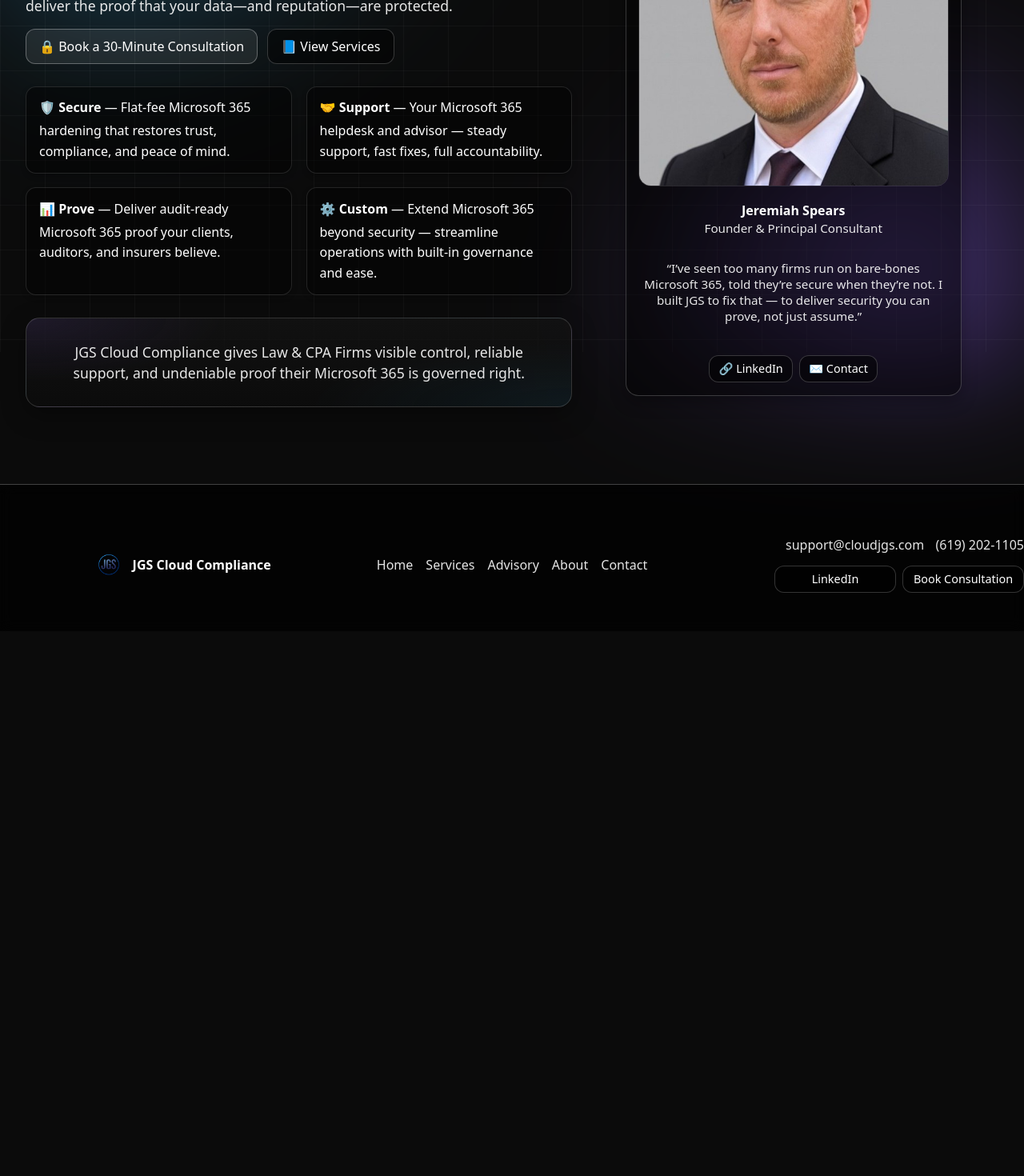
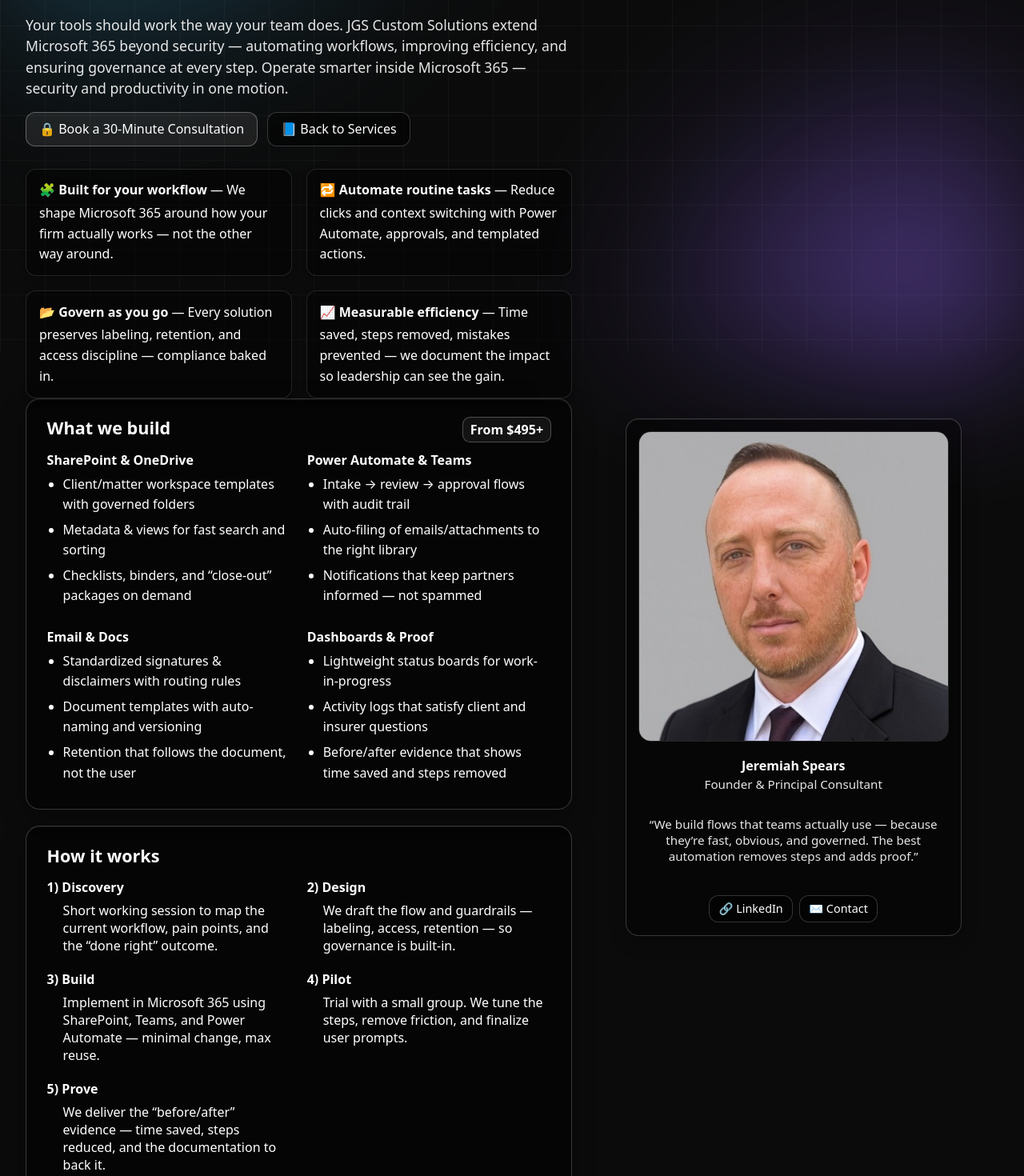
Before and after one commit to jspears80/jgs, a Next.js app: page /custom in a window 1280 px wide. Shown: the part 360-1830 px from the top of the page at 80% size. Before the commit the page ends 1149 px from the top, so only its background shows below. Built offline with nearby package versions, Linux system fonts and the light colour scheme.

Commit message:
Update page.tsx

```diff
--- a/app/custom/page.tsx
+++ b/app/custom/page.tsx
@@ -1,18 +1,20 @@
 'use client';
 import React from 'react';
 
-export default function HomePage() {
+export default function CustomSolutionsPage() {
   return (
-    <section className="section container">
+    <section className="section container page-services">
       <div className="page home-grid">
         {/* ===== LEFT COLUMN — HERO / SUMMARY ===== */}
         <div>
           <span className="eyebrow">Consulting • Microsoft 365</span>
-          <h1 className="hero">Secure • Support • Prove </h1>
-          <h2>Microsoft 365 for Law &amp; CPA Firms</h2>
+          <h1 className="hero">⚙️ Custom Solutions — from $495+</h1>
+          <h2>Make Microsoft 365 fit your firm</h2>
 
           <p className="lead" style={{ maxWidth: '68ch' }}>
-            Professional firms run on trust. We secure your Microsoft 365, keep it clean, and deliver the proof that your data—and reputation—are protected.
+            Your tools should work the way your team does. JGS Custom Solutions extend Microsoft 365
+            beyond security — automating workflows, improving efficiency, and ensuring governance at every
+            step. Operate smarter inside Microsoft 365 — security and productivity in one motion.
           </p>
 
           <div
@@ -32,36 +34,136 @@ export default function HomePage() {
               🔒 Book a 30-Minute Consultation
             </a>
             <a className="btn" href="/services">
-              📘 View Services
+              📘 Back to Services
             </a>
           </div>
 
-          {/* ===== PROOF GRID (Four-Card) ===== */}
+          {/* ===== VALUE SUMMARY (concise) ===== */}
           <div className="proofgrid">
             <div>
-             <strong>🛡️ Secure</strong> — Flat-fee Microsoft 365 hardening that restores trust, compliance, and peace of mind.
+              <strong>🧩 Built for your workflow</strong> — We shape Microsoft 365 around how your firm
+              actually works — not the other way around.
             </div>
             <div>
-             <strong>🤝 Support</strong> — Your Microsoft 365 helpdesk and advisor — steady support, fast fixes, full accountability.
+              <strong>🔁 Automate routine tasks</strong> — Reduce clicks and context switching with
+              Power Automate, approvals, and templated actions.
             </div>
             <div>
-             <strong>📊 Prove</strong> — Deliver audit-ready Microsoft 365 proof your clients, auditors, and insurers believe.
+              <strong>📂 Govern as you go</strong> — Every solution preserves labeling, retention, and
+              access discipline — compliance baked in.
             </div>
             <div>
-             <strong>⚙️ Custom</strong> — Extend Microsoft 365 beyond security — streamline operations with built-in governance and ease.
+              <strong>📈 Measurable efficiency</strong> — Time saved, steps removed, mistakes prevented —
+              we document the impact so leadership can see the gain.
             </div>
+          </div>
+
+          {/* ===== WHAT WE BUILD (examples) ===== */}
+          <div className="card full service-card">
+            <div className="service-head">
+              <h3 className="title-xl">What we build</h3>
+              <span className="price-pill">From $495+</span>
+            </div>
+            <div className="two-col">
+              <div>
+                <div className="subhead">SharePoint &amp; OneDrive</div>
+                <ul className="list-tight">
+                  <li>Client/matter workspace templates with governed folders</li>
+                  <li>Metadata &amp; views for fast search and sorting</li>
+                  <li>Checklists, binders, and “close-out” packages on demand</li>
+                </ul>
+              </div>
+              <div>
+                <div className="subhead">Power Automate &amp; Teams</div>
+                <ul className="list-tight">
+                  <li>Intake → review → approval flows with audit trail</li>
+                  <li>Auto-filing of emails/attachments to the right library</li>
+                  <li>Notifications that keep partners informed — not spammed</li>
+                </ul>
+              </div>
+              <div>
+                <div className="subhead">Email &amp; Docs</div>
+                <ul className="list-tight">
+                  <li>Standardized signatures &amp; disclaimers with routing rules</li>
+                  <li>Document templates with auto-naming and versioning</li>
+                  <li>Retention that follows the document, not the user</li>
+                </ul>
+              </div>
+              <div>
+                <div className="subhead">Dashboards &amp; Proof</div>
+                <ul className="list-tight">
+                  <li>Lightweight status boards for work-in-progress</li>
+                  <li>Activity logs that satisfy client and insurer questions</li>
+                  <li>Before/after evidence that shows time saved and steps removed</li>
+                </ul>
+              </div>
+            </div>
+          </div>
+
+          {/* ===== HOW IT WORKS (5-step) ===== */}
+          <div className="card full service-card">
+            <div className="service-head">
+              <h3 className="title-xl">How it works</h3>
+            </div>
+            <div className="two-col">
+              <div>
+                <div className="subhead">1) Discovery</div>
+                <p className="list-tight">
+                  Short working session to map the current workflow, pain points, and the “done right” outcome.
+                </p>
+              </div>
+              <div>
+                <div className="subhead">2) Design</div>
+                <p className="list-tight">
+                  We draft the flow and guardrails — labeling, access, retention — so governance is built-in.
+                </p>
+              </div>
+              <div>
+                <div className="subhead">3) Build</div>
+                <p className="list-tight">
+                  Implement in Microsoft 365 using SharePoint, Teams, and Power Automate — minimal change, max reuse.
+                </p>
+              </div>
+              <div>
+                <div className="subhead">4) Pilot</div>
+                <p className="list-tight">
+                  Trial with a small group. We tune the steps, remove friction, and finalize user prompts.
+                </p>
+              </div>
+              <div>
+                <div className="subhead">5) Prove</div>
+                <p className="list-tight">
+                  We deliver the “before/after” evidence — time saved, steps reduced, and the documentation to back it.
+                </p>
+              </div>
+            </div>
+          </div>
+
+          {/* ===== BUSINESS VALUE (explicit bullets) ===== */}
+          <div className="card full">
+            <h3 className="title-xl">Business Value</h3>
+            <ul className="list-tight">
+              <li>Simplifies collaboration and everyday operations</li>
+              <li>Reduces manual effort without adding IT overhead</li>
+              <li>Increases efficiency while preserving governance and security</li>
+            </ul>
+            <p style={{ marginTop: '.5rem', opacity: .95 }}>
+              <em>“Operate smarter inside Microsoft 365 — security and productivity in one motion.”</em>
+            </p>
           </div>
 
           {/* ===== CTA BAND ===== */}
           <div className="cta-band" style={{ marginTop: '1.75rem' }}>
-            <p className="lead" style={{ margin: 0, textAlign: 'center' }}>
-JGS Cloud Compliance gives Law & CPA Firms visible control, reliable support, and undeniable proof their Microsoft 365 is governed right.
+            <p className="lead" style={{ margin: 0 }}>
+              Ready to turn busywork into a governed workflow? Book a consultation and we’ll scope a focused,
+              high-impact build for your team.
             </p>
           </div>
         </div>
 
-        {/* ===== RIGHT COLUMN — FOUNDER CARD ===== */}
-        <div
+        {/* ===== RIGHT COLUMN — FOUNDER CARD (optional reuse) ===== */}
+        <aside
+          aria-label="Principal consultant"
           style={{
             display: 'flex',
             flexDirection: 'column',
@@ -72,7 +174,7 @@ JGS Cloud Compliance gives Law & CPA Firms visible control, reliable support, an
           <div className="founder" style={{ textAlign: 'center', alignItems: 'center' }}>
             <img
               src="/founder.jpg"
-              alt="Founder headshot"
+              alt="Jeremiah Spears — Founder & Principal Consultant"
               className="founder-img"
               width={720}
               height={720}
@@ -83,8 +185,8 @@ JGS Cloud Compliance gives Law & CPA Firms visible control, reliable support, an
             </div>
 
             <p style={{ fontSize: '.95rem', opacity: 0.9, marginTop: '.25rem', maxWidth: '60ch' }}>
-              “I’ve seen too many firms run on bare-bones Microsoft 365, told they’re secure when they’re not.
-              I built JGS to fix that — to deliver security you can prove, not just assume.”
+              “We build flows that teams actually use — because they’re fast, obvious, and governed.
+              The best automation removes steps and adds proof.”
             </p>
 
             <div className="founder-actions" style={{ justifyContent: 'center', marginTop: '.5rem' }}>
@@ -101,7 +203,7 @@ JGS Cloud Compliance gives Law & CPA Firms visible control, reliable support, an
               </a>
             </div>
           </div>
-        </div>
+        </aside>
       </div>
     </section>
   );
```
